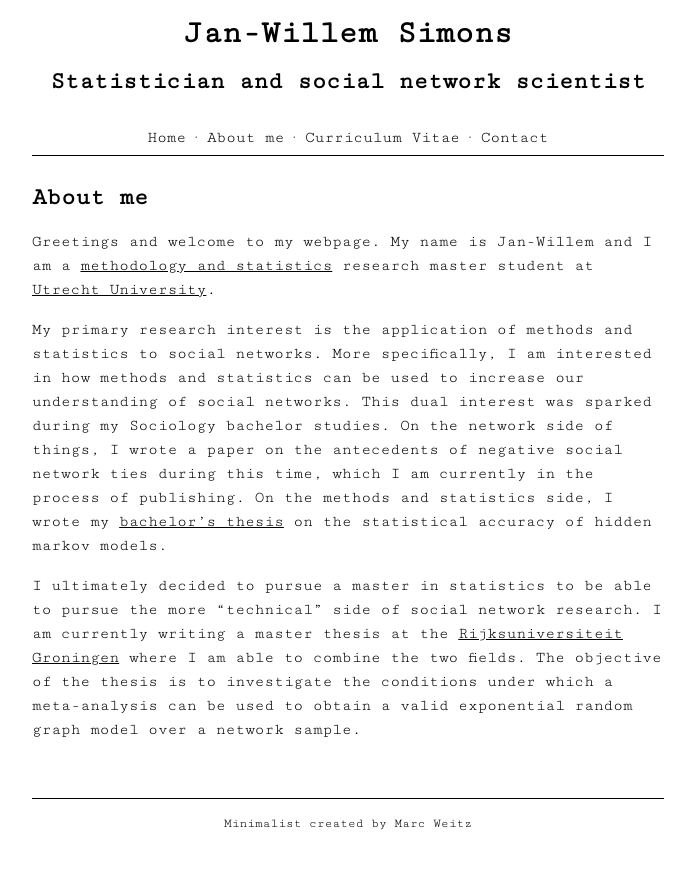
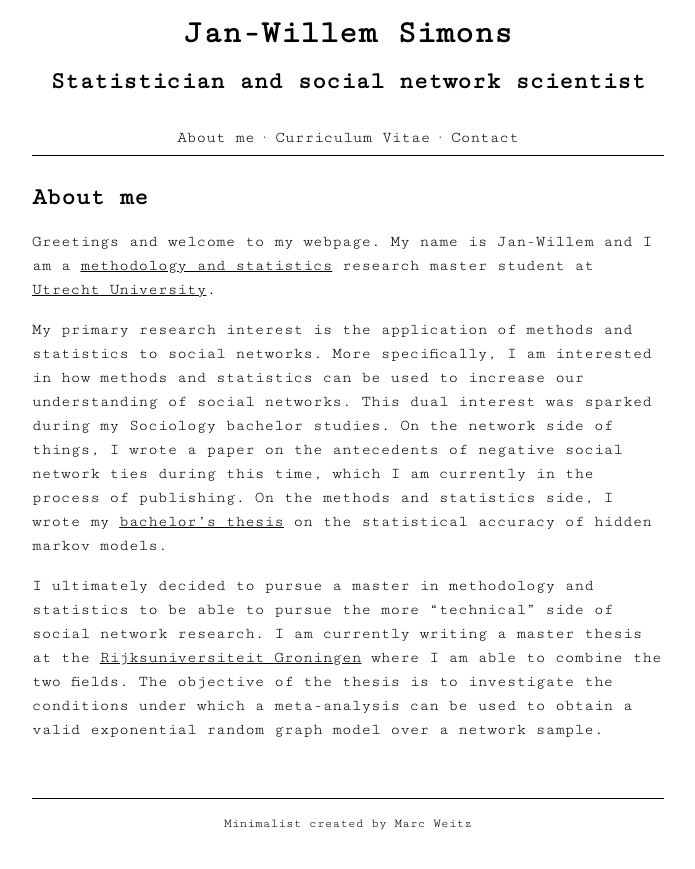
Before and after one commit to jwgsim/jwgsim.github.io, a Jekyll site: the page built from aboutme.md, in a window 1280 px wide. Shown: the top 869 px of the page, without its empty margins (292-987 px from the left). Built offline with Jekyll 4.4.1, drawn with Linux system fonts in a browser that asks for light colours.

Commit message:
Simplify Layout

```diff
--- a/_includes/nav.html
+++ b/_includes/nav.html
@@ -1,5 +1,4 @@
 <div id="nav">
-  <a href="{{site.url}}{{site.baseurl}}/index/">Home</a> ·
   <a href="{{site.url}}{{site.baseurl}}/aboutme/">About me</a> ·
   <a href="{{site.url}}{{site.baseurl}}/curriculumvitae/">Curriculum Vitae</a> ·
   <a href="{{site.url}}{{site.baseurl}}/contact/">Contact</a>
--- a/aboutme.md
+++ b/aboutme.md
@@ -6,4 +6,4 @@ Greetings and welcome to my webpage. My name is Jan-Willem and I am a <a href="h
 
 My primary research interest is the application of methods and statistics to social networks. More specifically, I am interested in how methods and statistics can be used to increase our understanding of social networks. This dual interest was sparked during my Sociology bachelor studies. On the network side of things, I wrote a paper on the antecedents of negative social network ties during this time, which I am currently in the process of publishing. On the methods and statistics side, I wrote my <a href="https://dspace.library.uu.nl/handle/1874/392939"> bachelor's thesis</a> on the statistical accuracy of hidden markov models.
 
-I ultimately decided to pursue a master in statistics to be able to pursue the more "technical" side of social network research. I am currently writing a master thesis at the <a href="https://www.rug.nl/?lang=en"> Rijksuniversiteit Groningen</a> where I am able to combine the two fields. The objective of the thesis is to investigate the conditions under which a meta-analysis can be used to obtain a valid exponential random graph model over a network sample.
+I ultimately decided to pursue a master in methodology and statistics to be able to pursue the more "technical" side of social network research. I am currently writing a master thesis at the <a href="https://www.rug.nl/?lang=en"> Rijksuniversiteit Groningen</a> where I am able to combine the two fields. The objective of the thesis is to investigate the conditions under which a meta-analysis can be used to obtain a valid exponential random graph model over a network sample.
```
